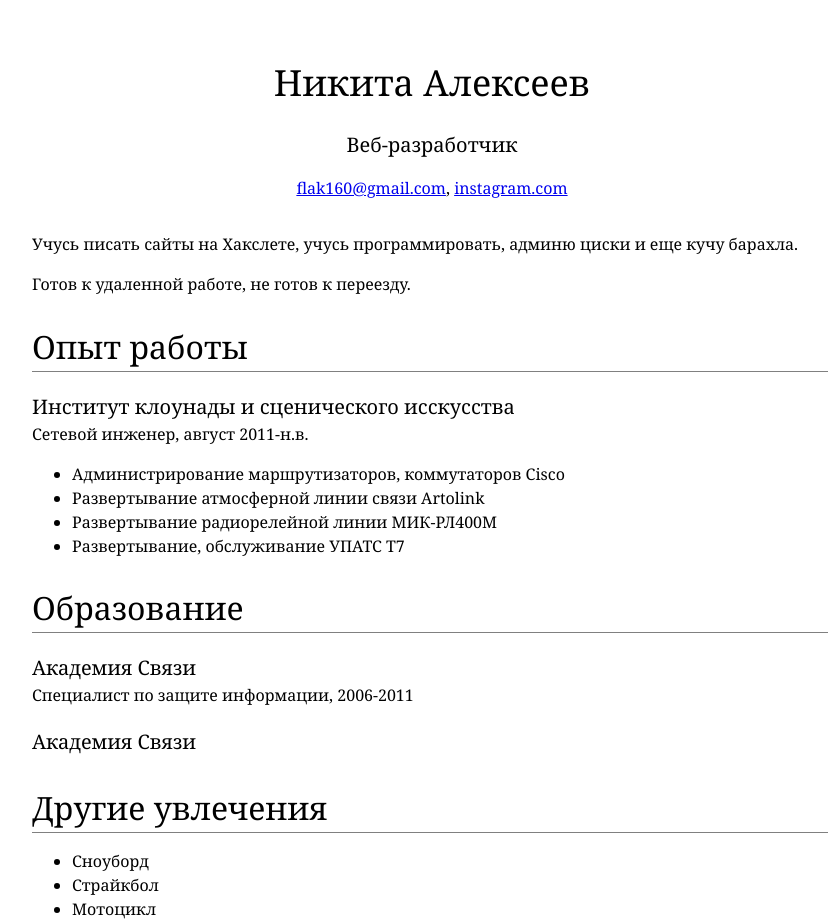
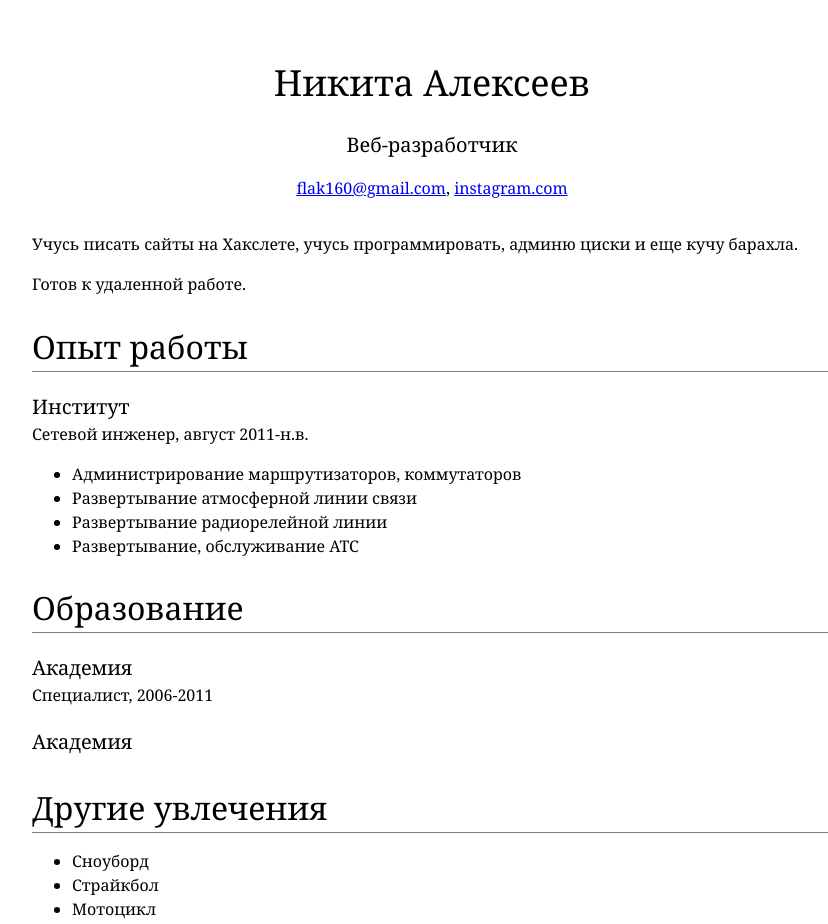
Before and after one commit to Flak15/Flak15, a plain HTML site: page index.html in a window 1280 px wide. Shown: the top 924 px of the page, without its empty margins (208-1036 px from the left). Drawn offline with Linux system fonts and the light colour scheme.

Commit message:
Update index.html

```diff
--- a/index.html
+++ b/index.html
@@ -13,22 +13,22 @@
         </div>
         <div id="main">
         <p>Учусь писать сайты на Хакслете, учусь программировать, админю циски и еще кучу барахла.</p>
-        <p> Готов к удаленной работе, не готов к переезду.</p>
+        <p> Готов к удаленной работе.</p>
 
        <h2> Опыт работы</h2>
-        <h3>Институт клоунады и сценического исскусства</h3>
+        <h3>Институт</h3>
         Сетевой инженер, август 2011-н.в.
 
         <ul>
-            <li>Администрирование маршрутизаторов, коммутаторов Cisco</li>
-            <li>Развертывание атмосферной линии связи Artolink</li>
-            <li>Развертывание радиорелейной линии МИК-РЛ400М</li>
-            <li>Развертывание, обслуживание УПАТС Т7</li>
+            <li>Администрирование маршрутизаторов, коммутаторов </li>
+            <li>Развертывание атмосферной линии связи </li>
+            <li>Развертывание радиорелейной линии </li>
+            <li>Развертывание, обслуживание АТС </li>
         </ul>
         <h2>Образование</h2>
-        <h3>Академия Связи</h3>
-       Специалист по защите информации, 2006-2011
-       <h3>Академия Связи</h3>
+        <h3>Академия </h3>
+       Специалист, 2006-2011
+       <h3>Академия</h3>
        <h2>Другие увлечения</h2>
        <ul>
             <li>Сноуборд</li>
@@ -37,7 +37,7 @@
             </ul>
         </div>
         <div id="footer"><b>Никита Алексеев</b>
-        <br>Мичуринский пр-т, 15, Москва, Россия, +7 999 1270001,  <a href="mailto:flak160@gmail.com">flak160@gmail.com</a>
+        <br>Улица, 15, Москва, Россия, +7 999 1270001,  <a href="mailto:flak160@gmail.com">flak160@gmail.com</a>
         </div>
     </body>
 <!-- END -->
```
